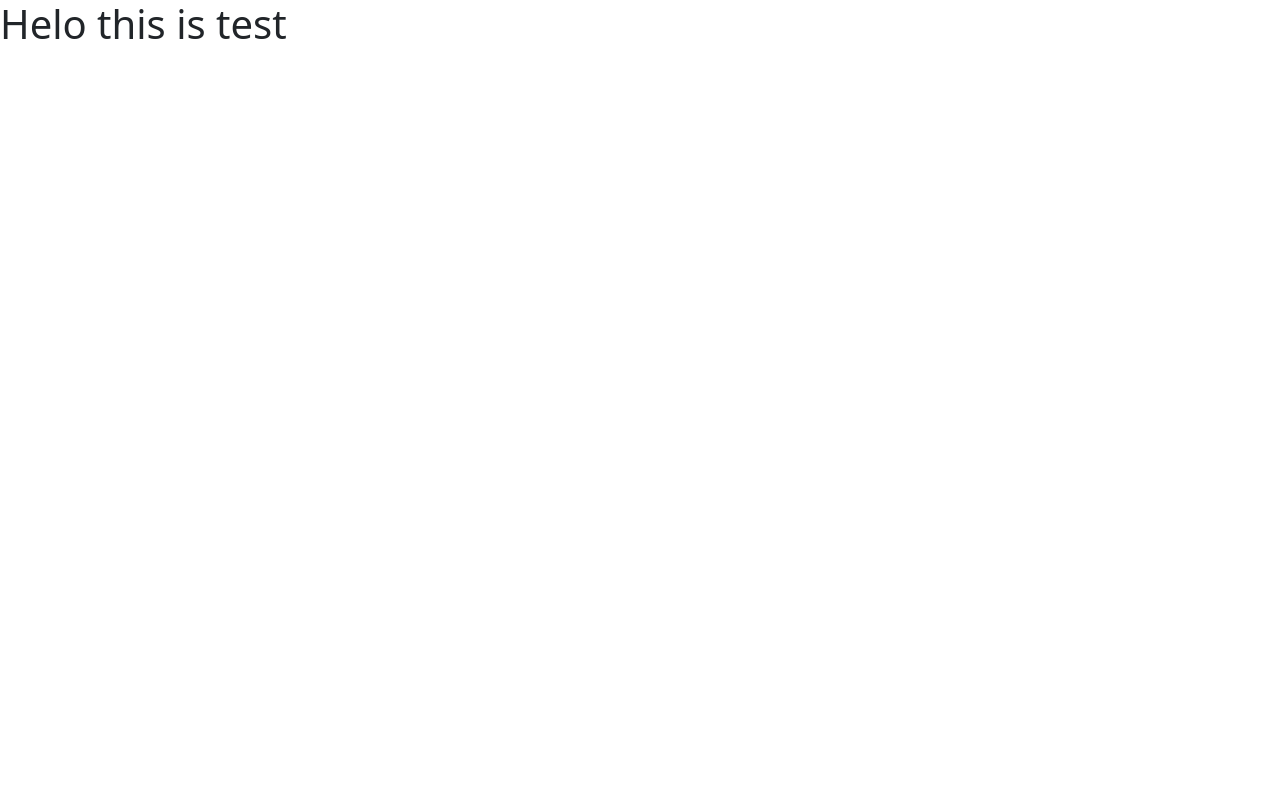
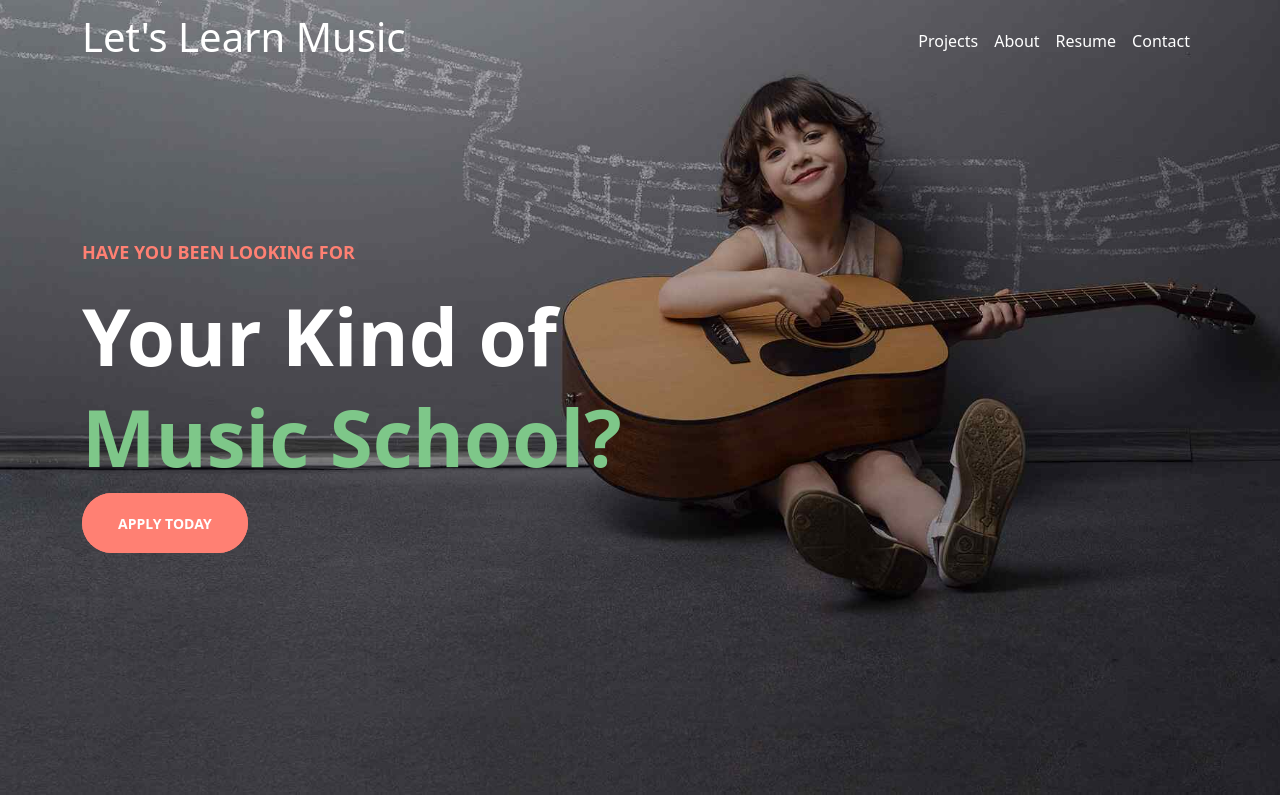
Before and after one commit to curiousdilip/letslearnmusic, a Next.js app: page / in a window 1280 px wide. Built offline with nearby package versions, Linux system fonts and the light colour scheme.

Commit message:
Update 13 files

```diff
--- /dev/null
+++ b/app/components/header.css
@@ -0,0 +1,41 @@
+.navbar {
+  background-color: transparent;
+}
+
+.navbar .navbar-brand {
+  color: #fff;
+}
+
+.scrolled .navbar .navbar-brand {
+  color: #000;
+}
+.scrolled .navbar {
+  background-color: white;
+}
+
+.navbar .nav-link {
+  color: #fff;
+}
+.scrolled .navbar .nav-link {
+  color: #000;
+}
+
+.navbar .navbar-toggler {
+  border: 1px solid #fff;
+}
+
+.scrolled .navbar .navbar-toggler {
+  border: 1px solid #000;
+}
+
+.navbar .navbar-toggler svg {
+  color: #fff;
+}
+
+.scrolled .navbar .navbar-toggler svg {
+  color: #000;
+}
+
+.navbar .navbar-toggler svg {
+  color: #fff;
+}
--- /dev/null
+++ b/app/components/header.jsx
@@ -0,0 +1,119 @@
+"use client";
+import React, { useEffect, useState } from "react";
+import { useRouter } from "next/navigation";
+import classnames from "classnames";
+import Image from "next/image";
+import Link from "next/link";
+// import logoDark from "../../public/logo-black.svg";
+// import logoLight from "../../public/logo-white.svg";
+import "./header.css";
+
+const Header = () => {
+  const router = useRouter();
+
+  useEffect(() => {
+    require("bootstrap/dist/js/bootstrap.bundle.min.js");
+  }, []);
+
+  const [scrolled, setScrolled] = useState(false);
+  const [menuOpen, setMenuOpen] = useState(false);
+
+  const handleScroll = () => {
+    setScrolled(window.scrollY > 10);
+  };
+
+  useEffect(() => {
+    window.addEventListener("scroll", handleScroll);
+
+    return () => {
+      window.removeEventListener("scroll", handleScroll);
+    };
+  }, []);
+
+  const scroll = classnames({
+    scrolled: scrolled,
+  });
+
+  const isActive = (pathname) => {
+    return router.pathname === pathname ? "active" : "";
+  };
+
+  //   const logoImage = scrolled ? logoLight : logoDark;
+
+  const toggleMenu = () => {
+    setMenuOpen(!menuOpen);
+  };
+
+  const closeMenu = () => {
+    setMenuOpen(false);
+  };
+
+  return (
+    <header className={scroll}>
+      <nav
+        className={`navbar navbar-expand-lg fixed-top ${
+          menuOpen ? "show" : ""
+        }`}
+      >
+        <div className="container">
+          <Link href="/" className="navbar-brand" onClick={closeMenu}>
+            <h1>Let's Learn Music</h1>
+          </Link>
+          <button
+            className="navbar-toggler"
+            type="button"
+            data-bs-toggle="collapse"
+            data-bs-target="#main-header"
+            aria-controls="main-header"
+            aria-expanded="false"
+            aria-label="Toggle navigation"
+            onClick={toggleMenu} // Toggle mobile menu on button click
+          >
+            <svg
+              xmlns="http://www.w3.org/2000/svg"
+              width="25"
+              height="25"
+              fill="currentColor"
+              className="bi bi-list"
+              viewBox="0 0 16 16"
+            >
+              <path
+                fillRule="evenodd"
+                d="M2.5 12a.5.5 0 0 1 .5-.5h10a.5.5 0 0 1 0 1H3a.5.5 0 0 1-.5-.5zm0-4a.5.5 0 0 1 .5-.5h10a.5.5 0 0 1 0 1H3a.5.5 0 0 1-.5-.5zm0-4a.5.5 0 0 1 .5-.5h10a.5.5 0 0 1 0 1H3a.5.5 0 0 1-.5-.5z"
+              ></path>
+            </svg>
+          </button>
+          <div
+            className={`collapse navbar-collapse ${menuOpen ? "show" : ""}`}
+            id="main-header"
+          >
+            <ul className="navbar-nav ms-auto mb-2 mb-lg-0">
+              <li className={`nav-item ${isActive("/projects")}`}>
+                <Link href="/projects" className="nav-link" onClick={closeMenu}>
+                  Projects
+                </Link>
+              </li>
+              <li className={`nav-item ${isActive("/about")}`}>
+                <Link href="/about" className="nav-link" onClick={closeMenu}>
+                  About
+                </Link>
+              </li>
+              <li className={`nav-item ${isActive("/resume")}`}>
+                <Link href="/resume" className="nav-link" onClick={closeMenu}>
+                  Resume
+                </Link>
+              </li>
+              <li className={`nav-item ${isActive("/contact")}`}>
+                <Link href="/contact" className="nav-link" onClick={closeMenu}>
+                  Contact
+                </Link>
+              </li>
+            </ul>
+          </div>
+        </div>
+      </nav>
+    </header>
+  );
+};
+
+export default Header;
--- a/app/globals.css
+++ b/app/globals.css
@@ -0,0 +1,9 @@
+h1,
+h2,
+h3,
+h4,
+h5,
+h6,
+p {
+  margin: 0;
+}
--- /dev/null
+++ b/app/home.css
@@ -0,0 +1,40 @@
+#hero {
+  position: relative;
+  height: 795px;
+  max-height: 100vh;
+  background-color: gray;
+  display: flex;
+  align-items: center;
+  background-image: url("/img/hero-img.jpg");
+  background-size: cover;
+}
+#hero .content h2.headline {
+  font-size: 78px;
+  color: #fff;
+  font-weight: 600;
+}
+#hero .content h2.headline span {
+  font-size: 18px;
+  display: block;
+  color: #ff8073;
+  margin-bottom: 26px;
+}
+#hero .content .sub-headline {
+  font-size: 78px;
+  font-weight: 600;
+  color: #7ec789;
+}
+#hero .content .cta {
+  padding: 18px 36px;
+  background-color: #ff8073;
+  display: inline-block;
+  box-shadow: 0 0 0 3em #ff8073 inset;
+  border-radius: 50px;
+}
+#hero .content .cta a {
+  text-decoration: none;
+  color: #ffffff;
+  text-transform: uppercase;
+  font-size: 14px;
+  font-weight: 600;
+}
--- a/app/layout.js
+++ b/app/layout.jsx
@@ -3,14 +3,21 @@ import "./globals.css";
 import "bootstrap/dist/css/bootstrap.css";
 import { useEffect } from "react";
 import { metadata } from "./metadata";
-
+import Header from "./components/header";
 export default function RootLayout({ children }) {
   useEffect(() => {
     require("bootstrap/dist/js/bootstrap.bundle.min.js");
   }, []);
   return (
     <html lang="en">
-      <body>{children}</body>
+      <head>
+        <meta name="viewport" content="initial-scale=1.0, width=device-width" />
+        <title>Let's Learn Music | Classes By Ramen Sir</title>
+      </head>
+      <body>
+        <Header />
+        {children}
+      </body>
     </html>
   );
 }
--- a/app/metadata.js
+++ b/app/metadata.js
@@ -1,4 +1,6 @@
-export const metadata = {
+const metadata = {
   title: "Lets Learn Music",
   description: "A Music Classes By Ramen Sir",
 };
+
+export default metadata;
--- a/app/page.js
+++ /dev/null
@@ -1,9 +0,0 @@
-import Image from "next/image";
-
-export default function Home() {
-  return (
-    <>
-      <h1>Helo this is test</h1>
-    </>
-  );
-}
--- /dev/null
+++ b/app/page.jsx
@@ -0,0 +1,27 @@
+import Image from "next/image";
+import "./home.css";
+import "./globals.css";
+export default function Home() {
+  return (
+    <main>
+      <section id="hero">
+        <div className="container">
+          <div className="row">
+            <div className="col-md-12">
+              <div className="content">
+                <h2 className="headline">
+                  <span>HAVE YOU BEEN LOOKING FOR</span>
+                  Your Kind of
+                </h2>
+                <h3 className="sub-headline">Music School?</h3>
+                <div className="cta">
+                  <a href="#">Apply Today</a>
+                </div>
+              </div>
+            </div>
+          </div>
+        </div>
+      </section>
+    </main>
+  );
+}
--- a/package.json
+++ b/package.json
@@ -13,6 +13,7 @@
     "@emotion/styled": "^11.11.0",
     "@mui/material": "^5.14.10",
     "bootstrap": "^5.3.2",
+    "classnames": "^2.3.2",
     "next": "latest",
     "react": "latest",
     "react-dom": "latest"
```
Also changed, not shown: app/about/page.jsx (added, +12 -0 lines), app/about/about.css (added), 1 other file (tests, documents, lock files or other folders).
